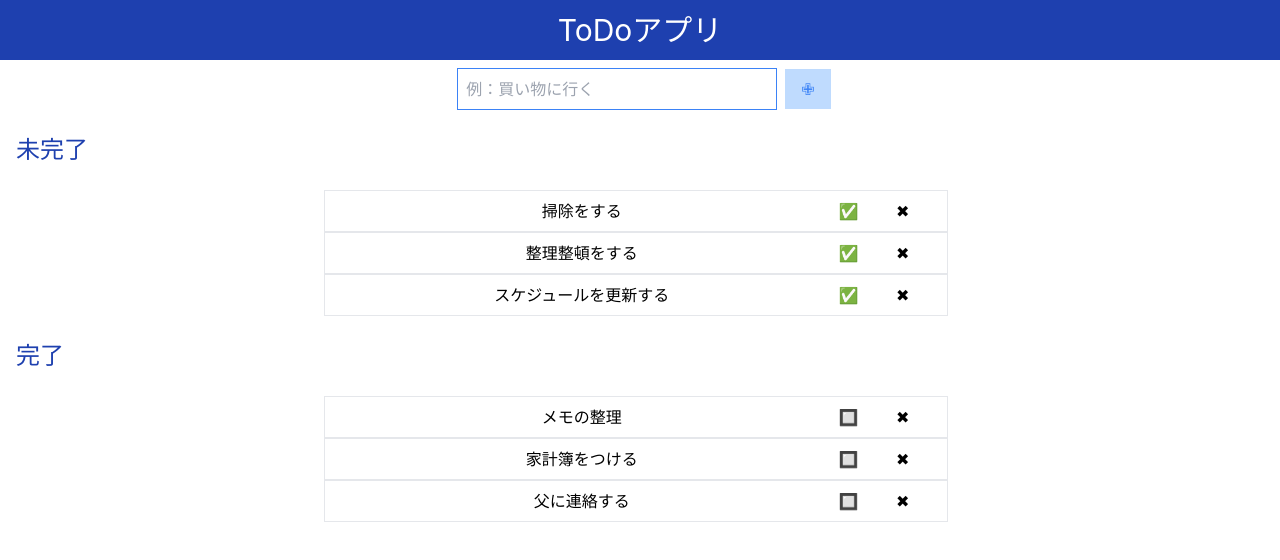
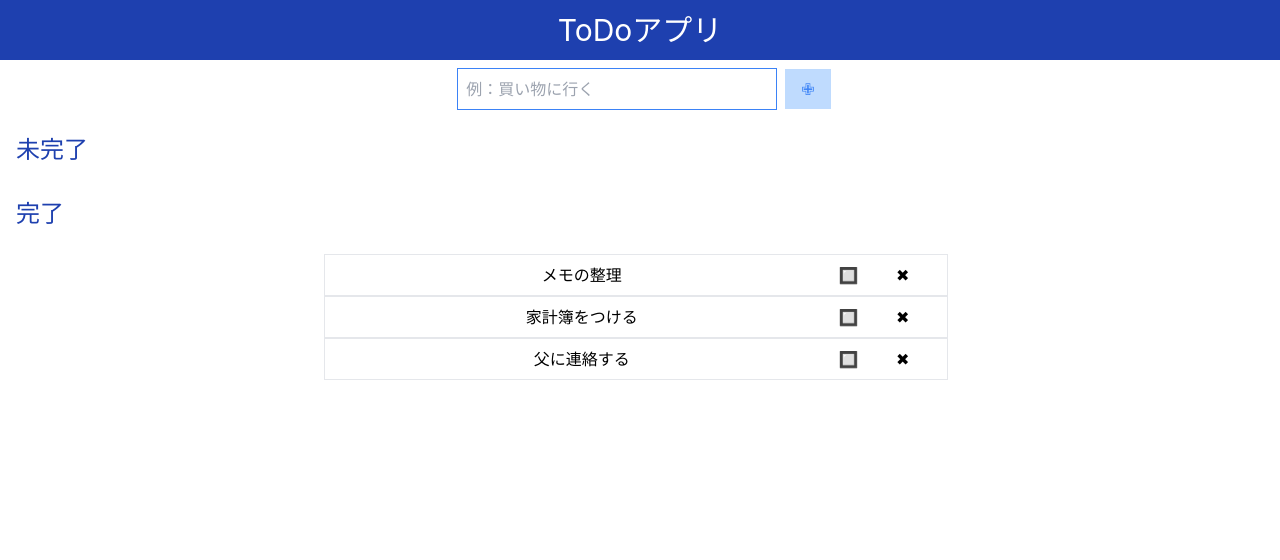
Before and after one commit to yukinkomob/react-sample-app, a React (Create React App) app: page / in a window 1280 px wide. Shown: the top 560 px of the page. Built offline with nearby package versions, Linux system fonts and the light colour scheme.

Commit message:
[mod] Itemの削除機能を実装

```diff
--- a/src/App.js
+++ b/src/App.js
@@ -9,7 +9,6 @@ function App() {
 
   const handleChange = (e) => {
     setItem({ ...item, text: e.target.value })
-    console.log('レンダリング handleChange')
   }
 
   const onClickRegisterBtn = (e) => {
@@ -17,9 +16,21 @@ function App() {
     let newItem = { ...item }
     setItem(newItem)
     list.push(item)
-    console.log(list)
-    console.log('レンダリング onClickRegisterBtn')
     e.target.value = ''
+  }
+
+  const changeIsCompleted = (e) => {
+    e.preventDefault()
+    console.log('change')
+  }
+
+  const deleteItem = (e) => {
+    e.preventDefault()
+    const id = e.target.id
+    delete list[id]
+    let newDummy = { ...dummy }
+    setDummy(newDummy)
+    console.log('del id:' + id)
   }
 
   console.log('レンダリングApp')
@@ -52,37 +63,19 @@ function App() {
           <h2 className="text-2xl m-2 p-2 text-blue-800">未完了</h2>
           <ul className="m-4 text-center">
             {console.log('レンダリングHTML2 size=' + list.length)}
-            {/* {list[0]?.text} */}
             {list.map((item, index) => (
-              // console.log('レンダリングHTML3')
-              <li key={index}>{item.text}</li>
+              <li key={index} className="w-1/2 p-2 mr-2 inline-block border">
+                <div className="flex justify-evenly">
+                  <span className="text-center w-3/4">{item.text}</span>
+                  <button className="mx-2" onClick={changeIsCompleted}>
+                    ✅
+                  </button>
+                  <button id={index} className="mx-2" onClick={deleteItem}>
+                    ✖
+                  </button>
+                </div>
+              </li>
             ))}
-            <li className="w-1/2 p-2 mr-2 inline-block border">
-              <div className="flex justify-evenly">
-                <span className="text-center w-3/4">掃除をする</span>
-                <button className="mx-2">✅</button>
-                <button className="mx-2">✖</button>
-              </div>
-            </li>
-            <br />
-            <li className="w-1/2 p-2 mr-2 inline-block border">
-              <div className="flex justify-evenly">
-                <span className="text-center w-3/4">整理整頓をする</span>
-                <button className="mx-2">✅</button>
-                <button className="mx-2">✖</button>
-              </div>
-            </li>
-            <br />
-            <li className="w-1/2 p-2 mr-2 inline-block border">
-              <div className="flex justify-evenly">
-                <span className="text-center w-3/4">
-                  スケジュールを更新する
-                </span>
-                <button className="mx-2">✅</button>
-                <button className="mx-2">✖</button>
-              </div>
-            </li>
-            <br />
           </ul>
           <h2 className="text-2xl m-2 p-2 text-blue-800">完了</h2>
           <ul className="m-4 text-center">
```
